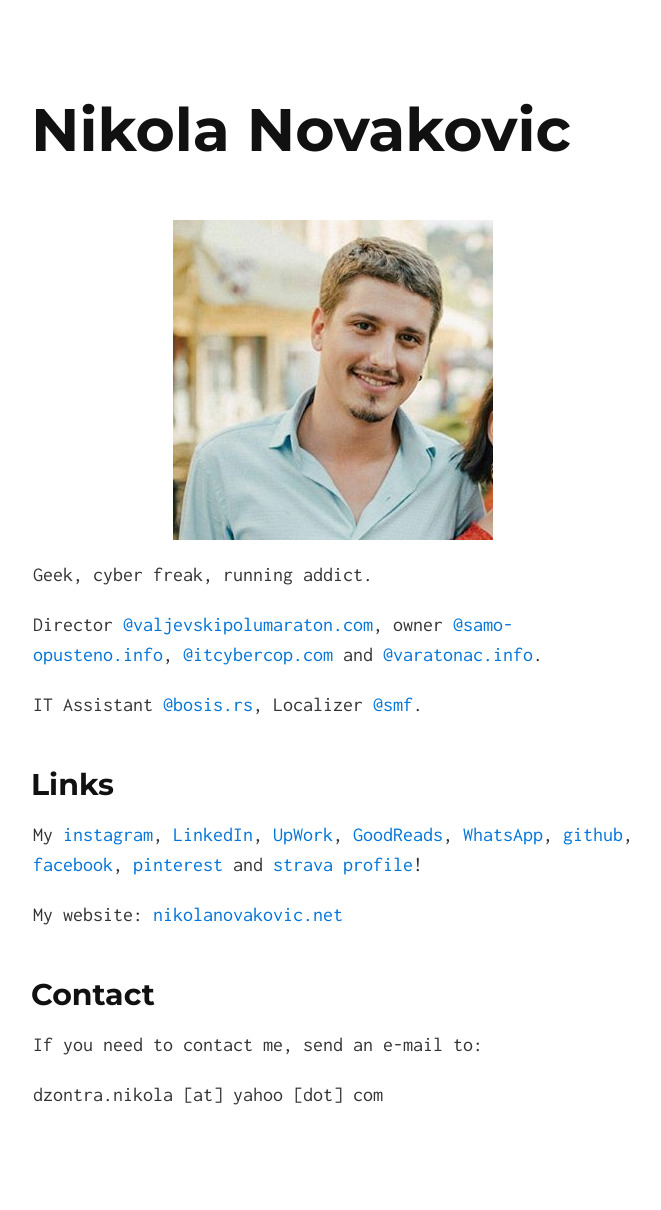
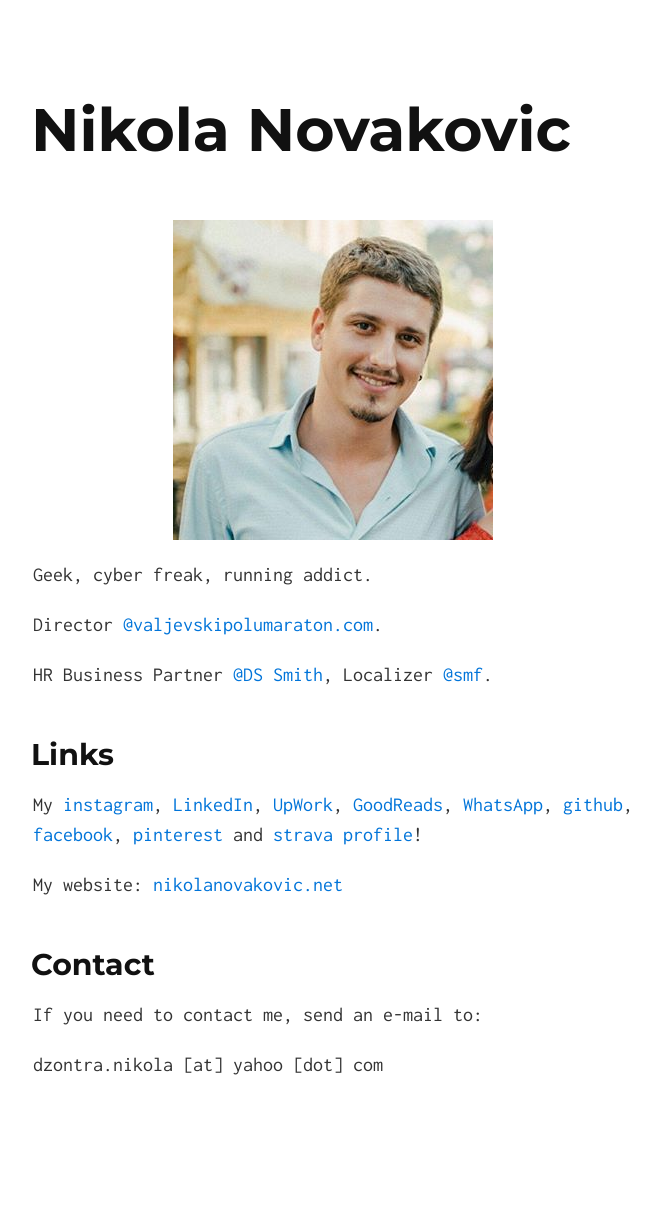
Before and after one commit to Dzonny/dzonny.github.io, a Jekyll site: the page built from index.html, in a window 1280 px wide. Shown: the whole page, without its empty margins (307-968 px from the left). Built offline with Jekyll 4.4.1, drawn with Linux system fonts in a browser that asks for light colours; after the commit the page ends 1180 px from its top, so only the background shows below that.

Commit message:
Update index.md

```diff
--- a/_includes/index.md
+++ b/_includes/index.md
@@ -2,9 +2,9 @@
 
 Geek, cyber freak, running addict.
 
-Director [@valjevskipolumaraton.com](http://valjevskipolumaraton.com/), owner [@samo-opusteno.info](http://samo-opusteno.info/), [@itcybercop.com](http://itcybercop.com/) and [@varatonac.info](http://varatonac.info).
+Director [@valjevskipolumaraton.com](http://valjevskipolumaraton.com/).
 
-IT Assistant [@bosis.rs](https://bosis.rs), Localizer [@smf](http://simplemachines.org).
+HR Business Partner [@DS Smith](https://www.dssmith.com/), Localizer [@smf](http://simplemachines.org).
 
 ## Links
 
```
